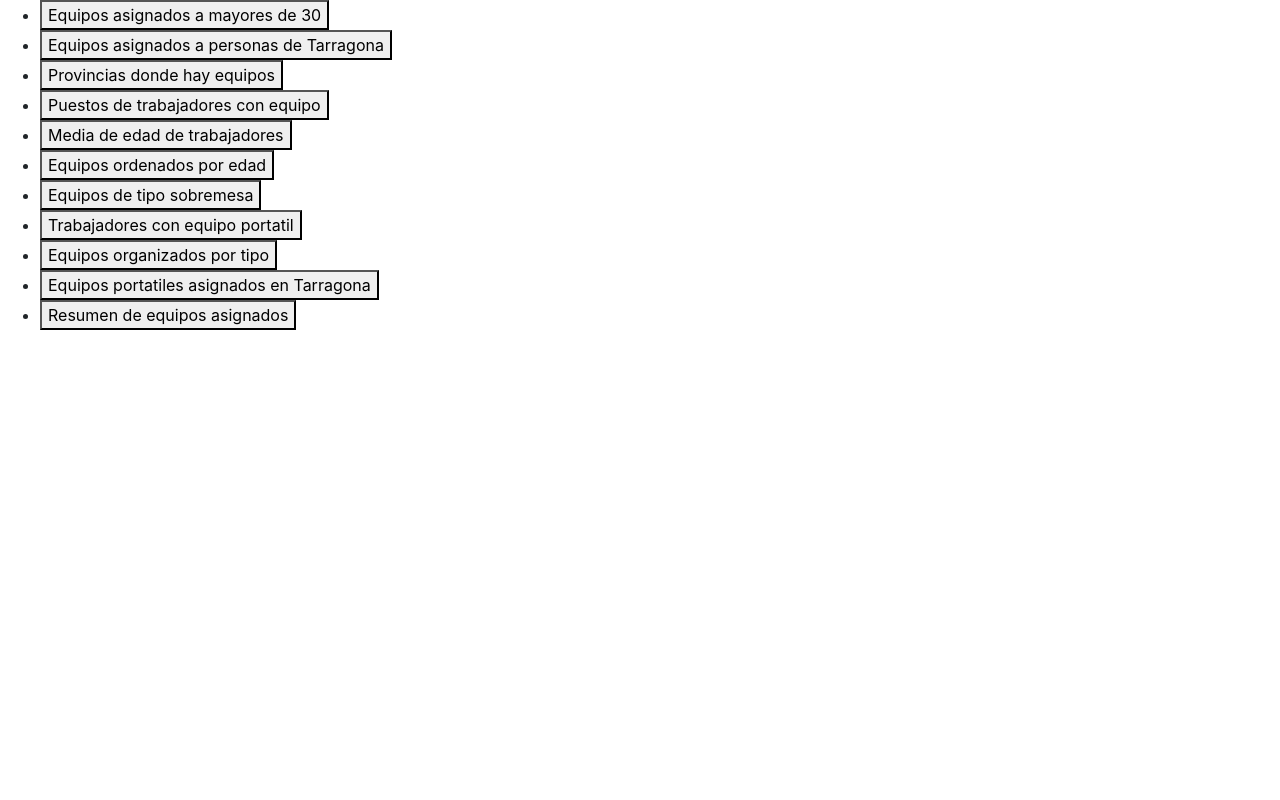
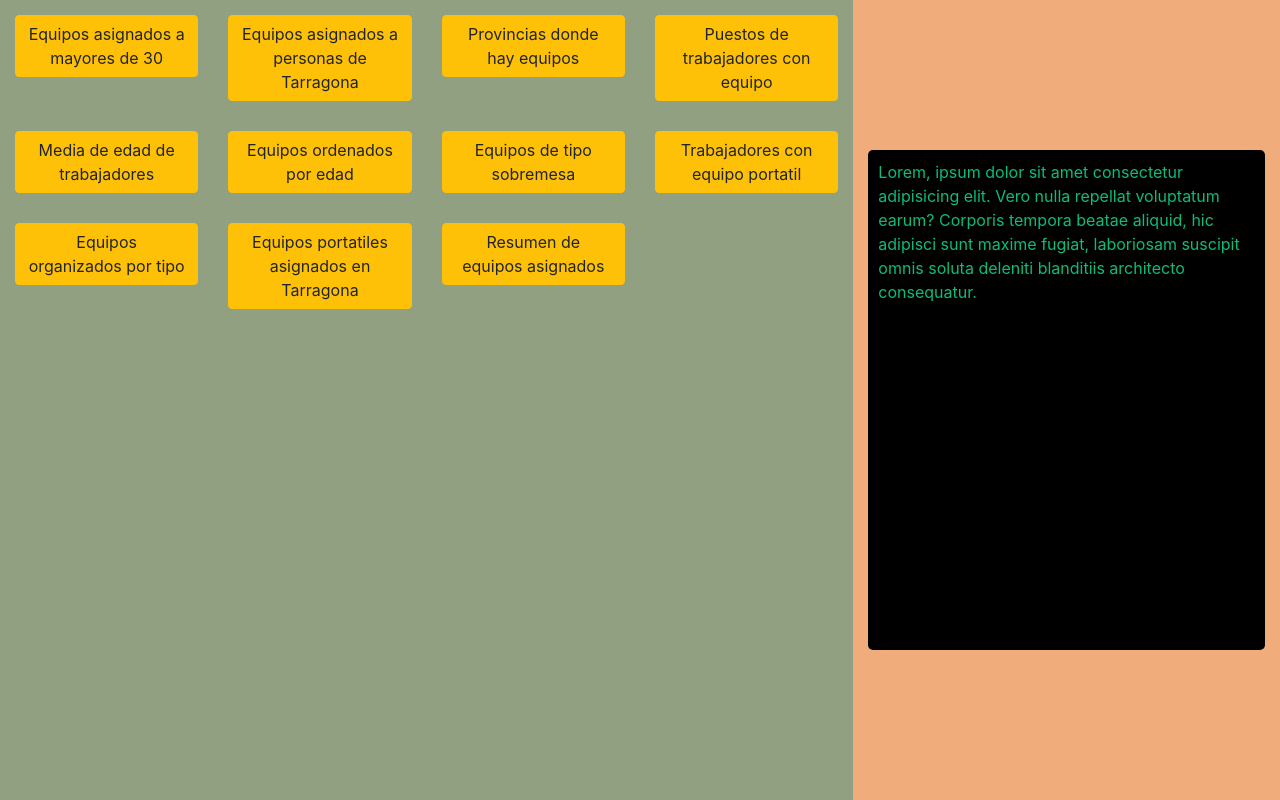
Before and after one commit to glopezh/c2-ejercicio-7-grupoB-geraldine-michael, a website: page index.html in a window 1280 px wide. Drawn offline with nearby package versions, Linux system fonts and the light colour scheme.

Commit message:
Estilos y clases aplicados a la página

```diff
--- a/css/estilos.css
+++ b/css/estilos.css
@@ -0,0 +1,21 @@
+.contenedor-main {
+  background-color: #90a081;
+}
+.contenedor-main .lista-ordenes li {
+  padding-top: 15px;
+  padding-bottom: 15px;
+}
+.contenedor-aside {
+  background-color: #f1ac7b;
+}
+.contenedor-aside .contenedor-resultado {
+  padding-left: 15px;
+  padding-right: 15px;
+}
+.consola {
+  background: #000;
+  color: #0dbc79;
+  border-radius: 5px;
+  padding: 10px;
+  height: 500.25px;
+}
--- a/index.html
+++ b/index.html
@@ -19,55 +19,86 @@
   </head>
 
   <body>
-    <main>
-      <ul>
-        <li>
-          <button class="boton gt30">Equipos asignados a mayores de 30</button>
+    <div class="contenedor-principal container-fluid">
+      <div class="row">
+        <main class="contenedor-main col-8 vh-100">
+          <ul class="lista-ordenes row list-unstyled">
+            <li class="col-12 col-sm-4 col-lg-3">
+              <button class="boton gt30 btn btn-warning">
+                Equipos asignados a mayores de 30
+              </button>
             </li>
-        <li>
-          <button class="boton tarragona">
+            <li class="col-12 col-sm-4 col-lg-3">
+              <button class="boton tarragona btn btn-warning">
                 Equipos asignados a personas de Tarragona
               </button>
             </li>
-        <li>
-          <button class="boton provincias">Provincias donde hay equipos</button>
+            <li class="col-12 col-sm-4 col-lg-3">
+              <button class="boton provincias btn btn-warning">
+                Provincias donde hay equipos
+              </button>
             </li>
-        <li>
-          <button class="boton puestos">
+            <li class="col-12 col-sm-4 col-lg-3">
+              <button class="boton puestos btn btn-warning">
                 Puestos de trabajadores con equipo
               </button>
             </li>
-        <li>
-          <button class="boton edad-media">
+            <li class="col-12 col-sm-4 col-lg-3">
+              <button class="boton edad-media btn btn-warning">
                 Media de edad de trabajadores
               </button>
             </li>
-        <li>
-          <button class="boton orden-edad">Equipos ordenados por edad</button>
+            <li class="col-12 col-sm-4 col-lg-3">
+              <button class="boton orden-edad btn btn-warning">
+                Equipos ordenados por edad
+              </button>
             </li>
-        <li>
-          <button class="boton sobremesa">Equipos de tipo sobremesa</button>
+            <li class="col-12 col-sm-4 col-lg-3">
+              <button class="boton sobremesa btn btn-warning">
+                Equipos de tipo sobremesa
+              </button>
             </li>
-        <li>
-          <button class="boton trabajadores-portatil">
+            <li class="col-12 col-sm-4 col-lg-3">
+              <button class="boton trabajadores-portatil btn btn-warning">
                 Trabajadores con equipo portatil
               </button>
             </li>
-        <li>
-          <button class="boton equipos-tipo">
+            <li class="col-12 col-sm-4 col-lg-3">
+              <button class="boton equipos-tipo btn btn-warning">
                 Equipos organizados por tipo
               </button>
             </li>
-        <li>
-          <button class="boton portatiles-tarragona">
+            <li class="col-12 col-sm-4 col-lg-3">
+              <button class="boton portatiles-tarragona btn btn-warning">
                 Equipos portatiles asignados en Tarragona
               </button>
             </li>
-        <li>
-          <button class="boton resumen">Resumen de equipos asignados</button>
+            <li class="col-12 col-sm-4 col-lg-3">
+              <button class="boton resumen btn btn-warning">
+                Resumen de equipos asignados
+              </button>
             </li>
           </ul>
-      <aside><div class="consola"></div></aside>
         </main>
+        <aside class="contenedor-aside col-4">
+          <div
+            class="
+              contenedor-resultado
+              row
+              justify-content-center
+              align-items-center
+              vh-100
+            "
+          >
+            <div class="consola">
+              Lorem, ipsum dolor sit amet consectetur adipisicing elit. Vero
+              nulla repellat voluptatum earum? Corporis tempora beatae aliquid,
+              hic adipisci sunt maxime fugiat, laboriosam suscipit omnis soluta
+              deleniti blanditiis architecto consequatur.
+            </div>
+          </div>
+        </aside>
+      </div>
+    </div>
   </body>
 </html>
```
Lines whose indentation alone changed are shown as unchanged.
